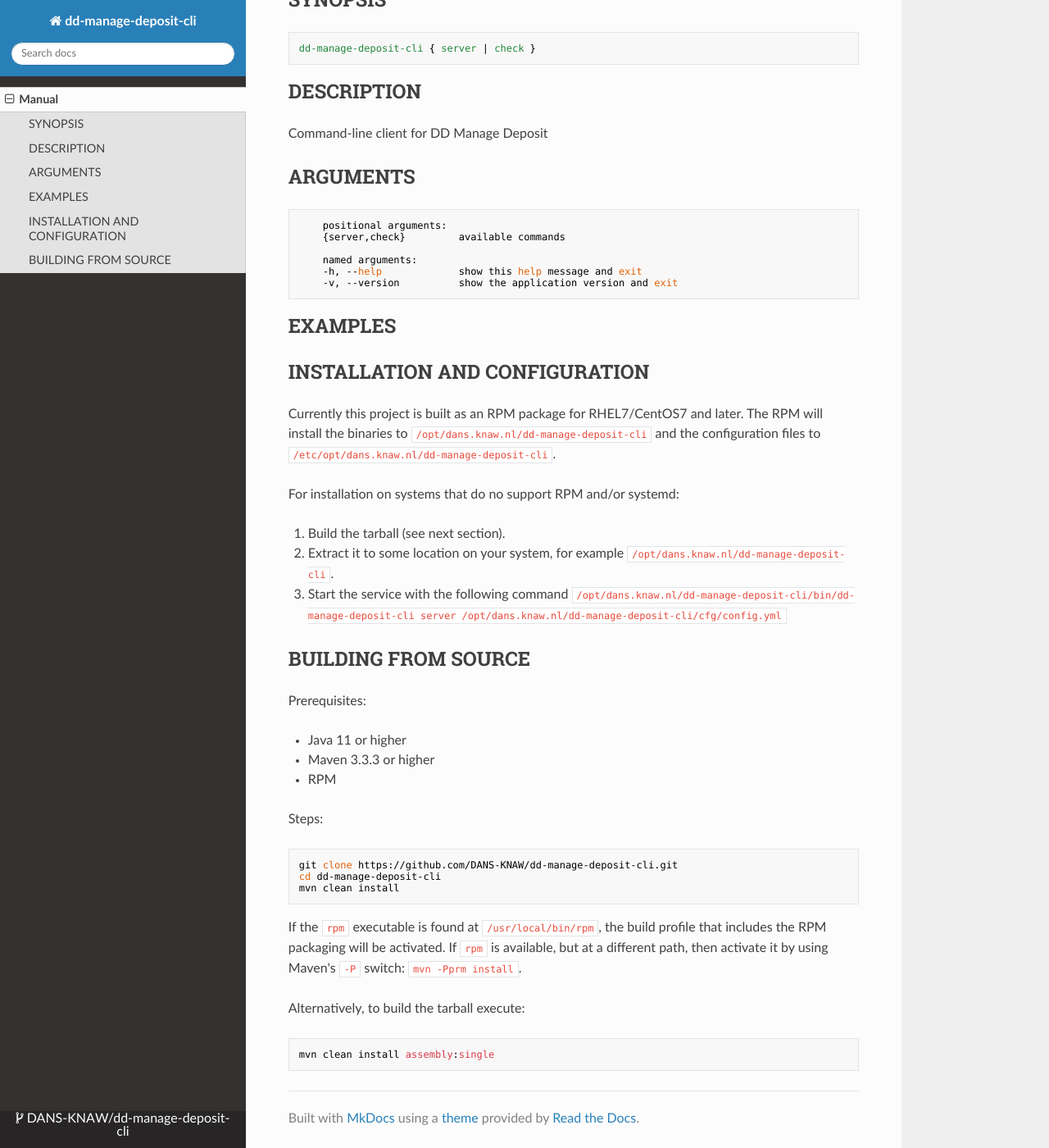
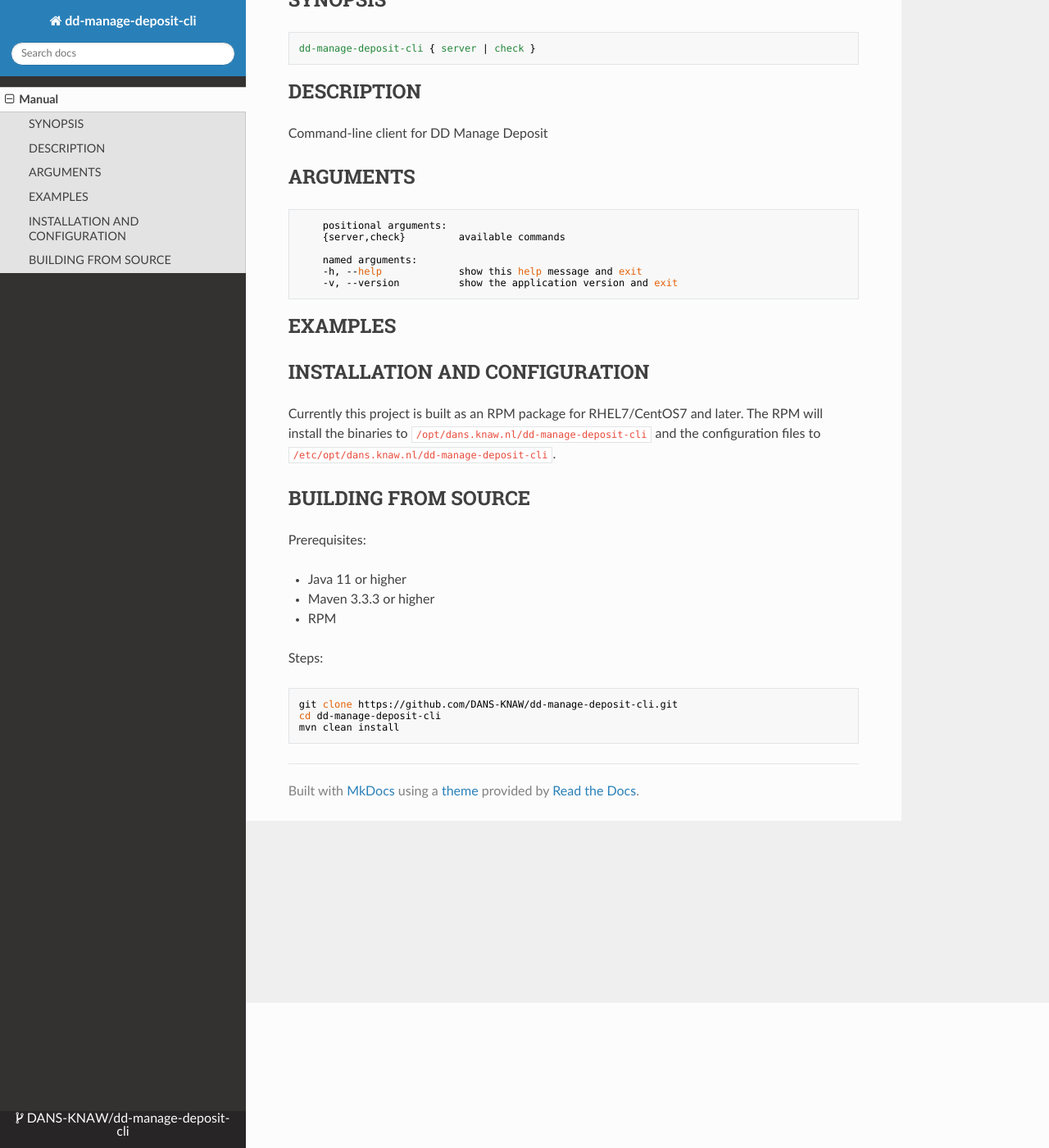
Before and after one commit to DANS-KNAW/dd-manage-deposit-cli, an MkDocs documentation site: the page built from docs/index.md, in a window 1280 px wide and 1400 px high, scrolled down 177 px. Shown: the whole window at 82% size. Built offline with MkDocs 1.6.1, drawn with Linux system fonts in a browser that asks for light colours; nearby versions of some CDN libraries.

Commit message:
Removed explicit support for non-RPM installation.

````diff
--- a/docs/index.md
+++ b/docs/index.md
@@ -37,15 +37,6 @@ INSTALLATION AND CONFIGURATION
 Currently this project is built as an RPM package for RHEL7/CentOS7 and later. The RPM will install the binaries to
 `/opt/dans.knaw.nl/dd-manage-deposit-cli` and the configuration files to `/etc/opt/dans.knaw.nl/dd-manage-deposit-cli`.
 
-For installation on systems that do no support RPM and/or systemd:
-
-1. Build the tarball (see next section).
-2. Extract it to some location on your system, for example `/opt/dans.knaw.nl/dd-manage-deposit-cli`.
-3. Start the service with the following command
-   ```
-   /opt/dans.knaw.nl/dd-manage-deposit-cli/bin/dd-manage-deposit-cli server /opt/dans.knaw.nl/dd-manage-deposit-cli/cfg/config.yml
-   ```
-
 BUILDING FROM SOURCE
 --------------------
 Prerequisites:
@@ -59,11 +50,3 @@ Steps:
     git clone https://github.com/DANS-KNAW/dd-manage-deposit-cli.git
     cd dd-manage-deposit-cli
     mvn clean install
-
-If the `rpm` executable is found at `/usr/local/bin/rpm`, the build profile that includes the RPM
-packaging will be activated. If `rpm` is available, but at a different path, then activate it by using
-Maven's `-P` switch: `mvn -Pprm install`.
-
-Alternatively, to build the tarball execute:
-
-    mvn clean install assembly:single
````
